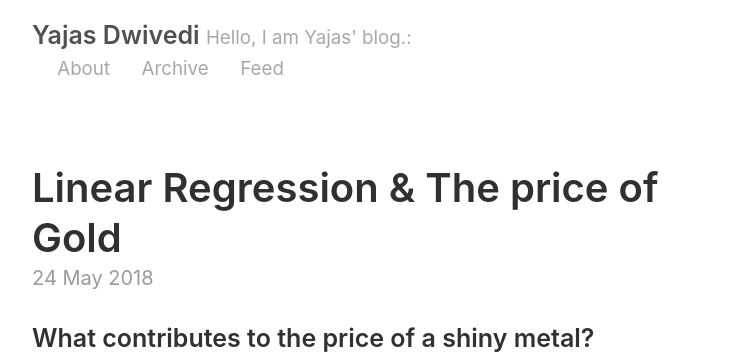
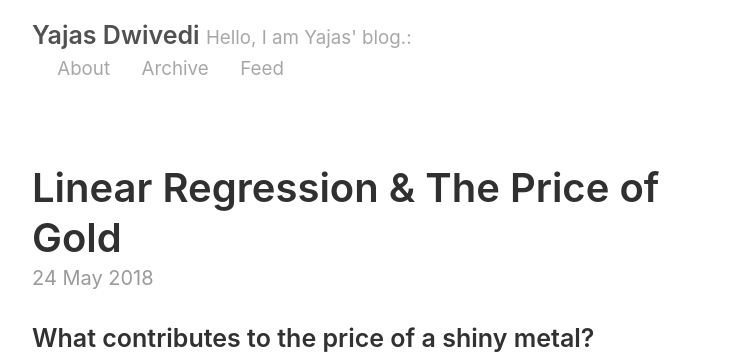
Before and after one commit to YajasD/yajasd.github.io, a Jekyll site: the page built from _posts/2018-05-24-The-Price-of-Gold.md, in a window 1280 px wide and 900 px high. Shown: the top 361 px of the window, without its empty margins (258-998 px from the left). Built offline with Jekyll 4.4.1, drawn with Linux system fonts in a browser that asks for light colours; part of the change alters nothing that is shown.

```diff
--- a/_posts/2018-05-24-The-Price-of-Gold.md
+++ b/_posts/2018-05-24-The-Price-of-Gold.md
@@ -1,6 +1,6 @@
 ---
 layout: post
-title: Linear Regression & The price of Gold
+title: Linear Regression & The Price of Gold
 ---
 
 
@@ -34,11 +34,11 @@ After establishing these as my features, I decided to get my data.
 
 Let's look at the price of gold between August 2016 and April 2018.
 
-![alt_text]({{ site.url }}/images/gold_price.png)
+![alt_text]({{ site.url }}/images/gold_price.jpg)
 
 Now, let's look at all our features over the same period.
 
-![alt_text]({{ site.url }}/images/AllFeatures.png)
+![alt_text]({{ site.url }}/images/AllFeatures.jpg)
 
 
 Do you see some trends? Good. Let's see if we can find a nice little equation that captures this relationship.
@@ -47,7 +47,7 @@ Before we dive into actually finding our equation, Let's find out-
 
 ### How are these features related to the price of Gold?
 
-![alt_text]({{ site.url }}/images/heatmap.png)
+![alt_text]({{ site.url }}/images/heatmap.jpg)
 
 From this correlation heat-map, we see that of our 4 features, EURUSD seems to be the most correlated to the price of Gold, followed by M1SL, inflation rate (negatively correlated) and lastly the CRB index.
 
@@ -55,7 +55,7 @@ From this correlation heat-map, we see that of our 4 features, EURUSD seems to b
 
 I start simple. Using the good old Ordinary Least Squares method, I get:
 
-![alt_text]({{ site.url }}/images/linreg1ols.png)
+![alt_text]({{ site.url }}/images/linreg1ols.jpg)
 
 With an R^2 score of 0.67, and a Mean Absolute Error (MAE) of $28, while it's not abysmal. It's surely not very good. Also, notice how whenever the price is over $1300, my model does terribly.
 
@@ -65,7 +65,7 @@ What if I try adding Polynomial Features into the mix? Basically, I'm giving my
 
 My model immediately does better -
 
-![alt_text]({{ site.url }}/images/linreg1poly.png)
+![alt_text]({{ site.url }}/images/linreg1poly.jpg)
 
 Note that here I am using 2nd degree Polynomial Features. My R^2 is up to 0.82 and MAE is down to $15.
 
```
